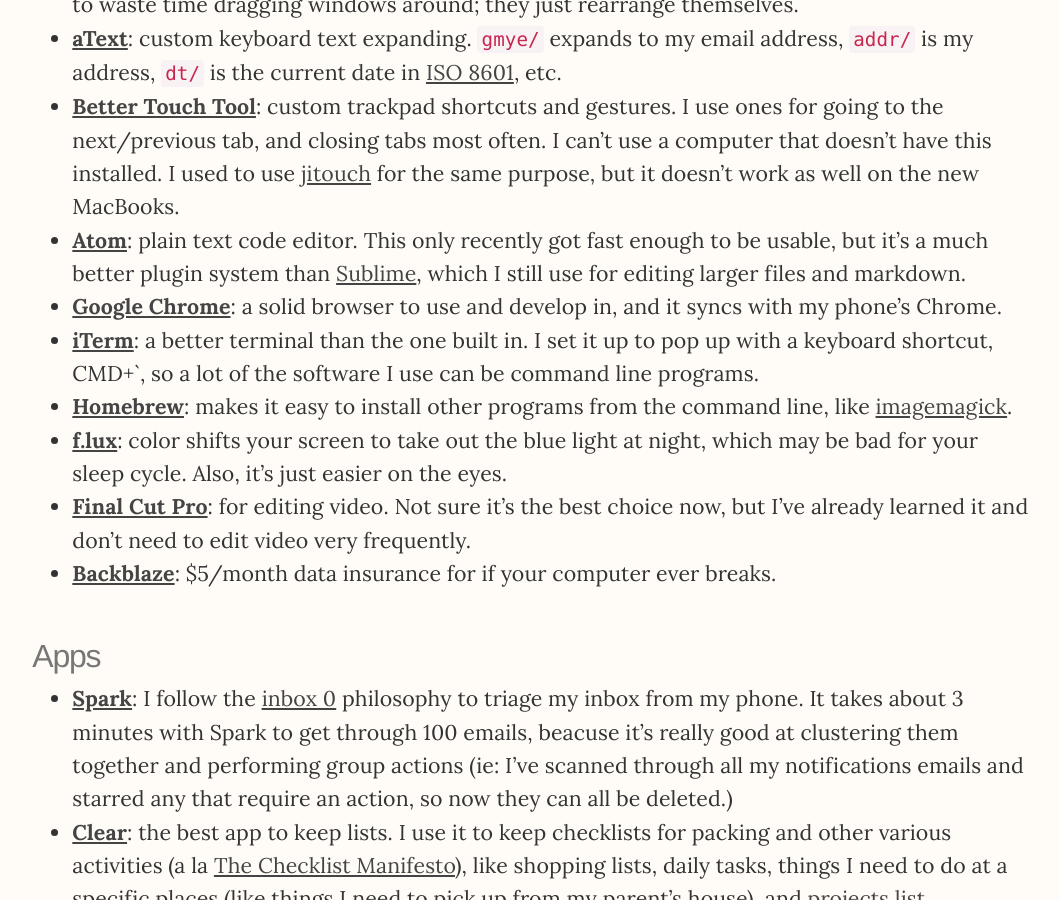
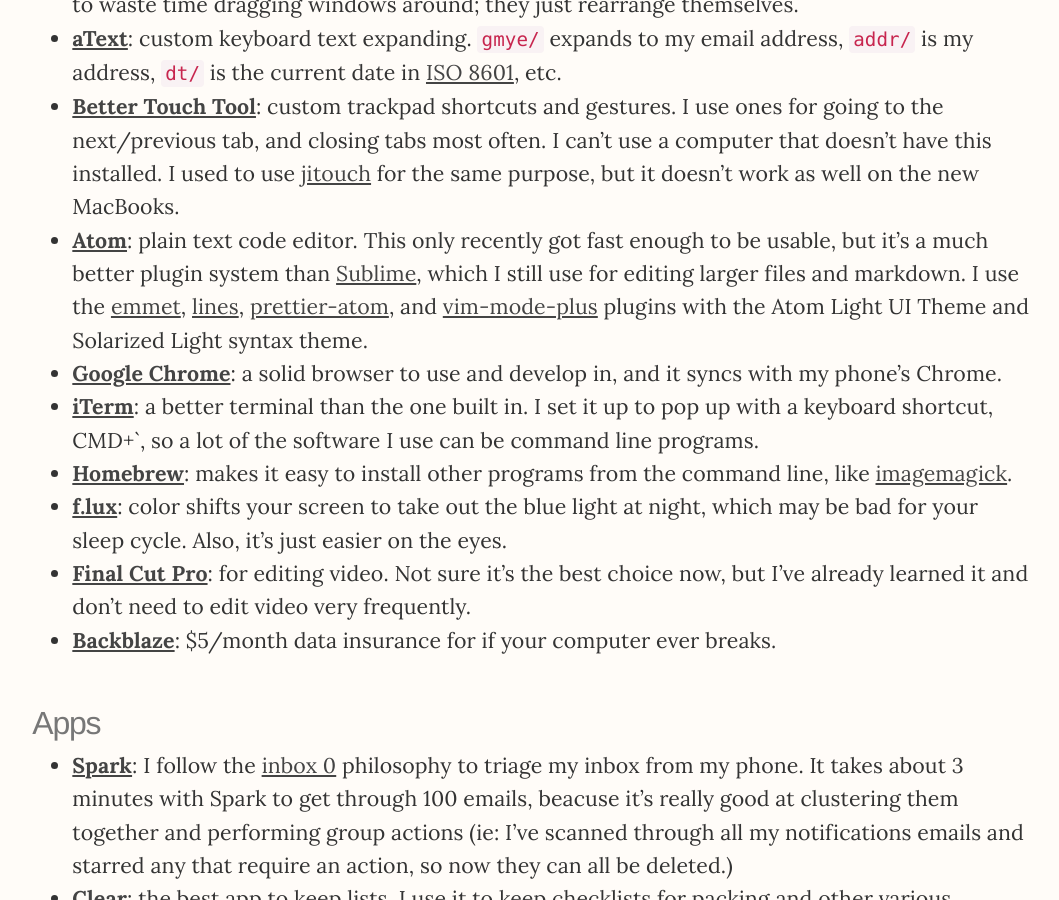
Before and after one commit to christiangenco/christiangenco.github.io, a Jekyll site: the page built from things.md, in a window 1280 px wide and 900 px high, scrolled down 1570 px. Shown: the whole window, without its empty margins (106-1165 px from the left). Built offline with Jekyll 4.4.1, drawn with Linux system fonts in a browser that asks for light colours; nearby versions of some CDN libraries.

Commit message:
add atom plugins and theme information

```diff
--- a/things.md
+++ b/things.md
@@ -29,7 +29,7 @@
 * [**Amethist**](https://github.com/ianyh/Amethyst): a tiling window manager for OS X. I can't believe this isn't more popular. I never have to waste time dragging windows around; they just rearrange themselves.
 * [**aText**](http://www.trankynam.com/atext/): custom keyboard text expanding. `gmye/` expands to my email address, `addr/` is my address, `dt/` is the current date in [ISO 8601](https://en.wikipedia.org/wiki/ISO_8601), etc.
 * [**Better Touch Tool**](https://www.boastr.net/): custom trackpad shortcuts and gestures. I use ones for going to the next/previous tab, and closing tabs most often. I can't use a computer that doesn't have this installed. I used to use [jitouch](https://www.jitouch.com/) for the same purpose, but it doesn't work as well on the new MacBooks.
-* [**Atom**](https://atom.io/): plain text code editor. This only recently got fast enough to be usable, but it's a much better plugin system than [Sublime](http://www.sublimetext.com/), which I still use for editing larger files and markdown.
+* [**Atom**](https://atom.io/): plain text code editor. This only recently got fast enough to be usable, but it's a much better plugin system than [Sublime](http://www.sublimetext.com/), which I still use for editing larger files and markdown. I use the [emmet](https://atom.io/packages/emmet), [lines](https://atom.io/packages/lines), [prettier-atom](https://atom.io/packages/prettier-atom), and [vim-mode-plus](https://atom.io/packages/vim-mode-plus) plugins with the Atom Light UI Theme and Solarized Light syntax theme.
 * [**Google Chrome**](https://www.google.com/chrome/index.html): a solid browser to use and develop in, and it syncs with my phone's Chrome.
 * [**iTerm**](https://iterm2.com/): a better terminal than the one built in. I set it up to pop up with a keyboard shortcut, CMD+`, so a lot of the software I use can be command line programs.
 * [**Homebrew**](https://brew.sh/): makes it easy to install other programs from the command line, like [imagemagick](http://www.imagemagick.org/script/index.php).
```
